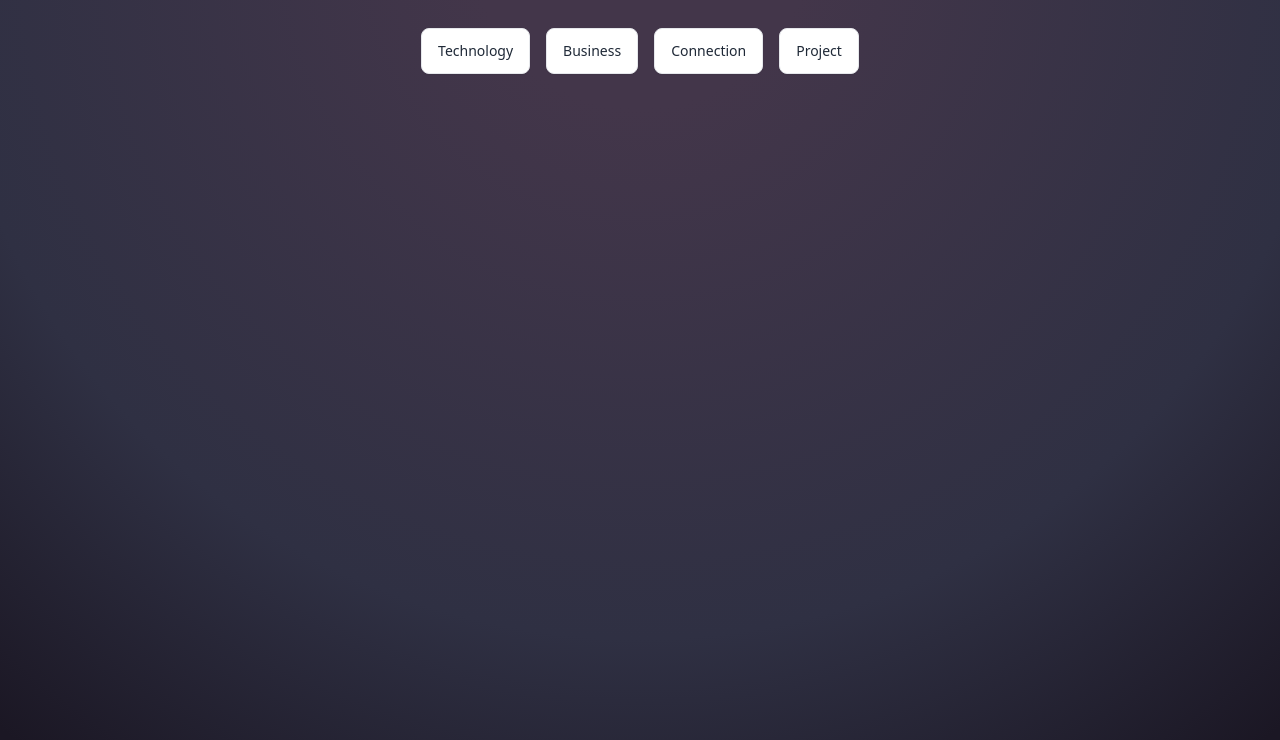
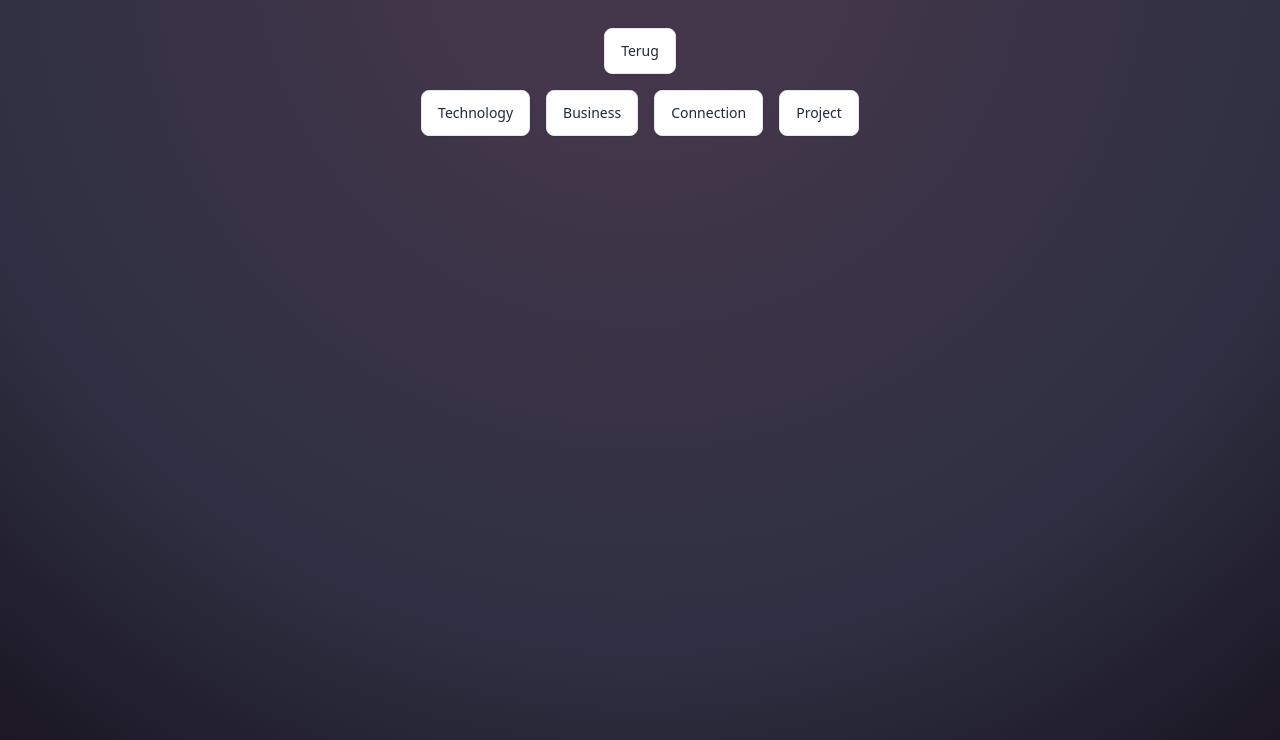
Before and after one commit to JasperJakobs/msiportfoliosite, a plain HTML site: page jasperjakobs/index.html in a window 1280 px wide. Shown: the part 108-848 px from the top of the page. Drawn offline with nearby package versions, Linux system fonts and the light colour scheme.

Commit message:
Testing the test

```diff
--- a/jasperjakobs/index.html
+++ b/jasperjakobs/index.html
@@ -13,6 +13,12 @@
 </head>
 <body>
 	<h1 class="text-center font-sans text-4xl font-bold uppercase my-12 text-white">Jasper Jakobs</h1>
+	<div class="flex justify-center mb-4">
+		<a href="../index.html" class="py-3 px-4 inline-flex items-center gap-x-2 text-sm font-medium rounded-lg border border-gray-200 bg-white text-gray-800 shadow-sm hover:bg-gray-50 focus:outline-none focus:bg-gray-50 disabled:opacity-50 disabled:pointer-events-none dark:bg-neutral-800 dark:border-neutral-700 dark:text-white dark:hover:bg-neutral-700 dark:focus:bg-neutral-700">
+			Terug
+		</a>
+	</div>
+
 
 
 	<main class="m-auto w-[40vw] flex justify-center gap-4">
```
